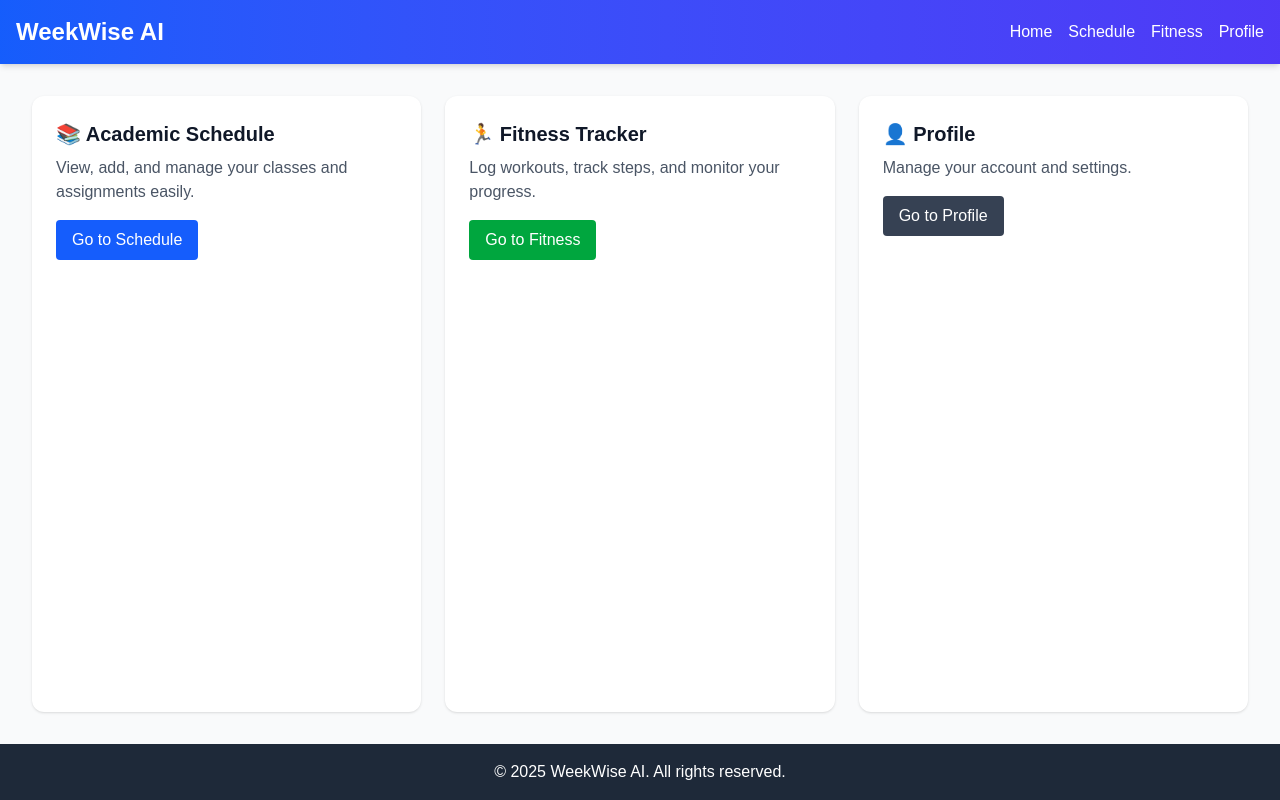
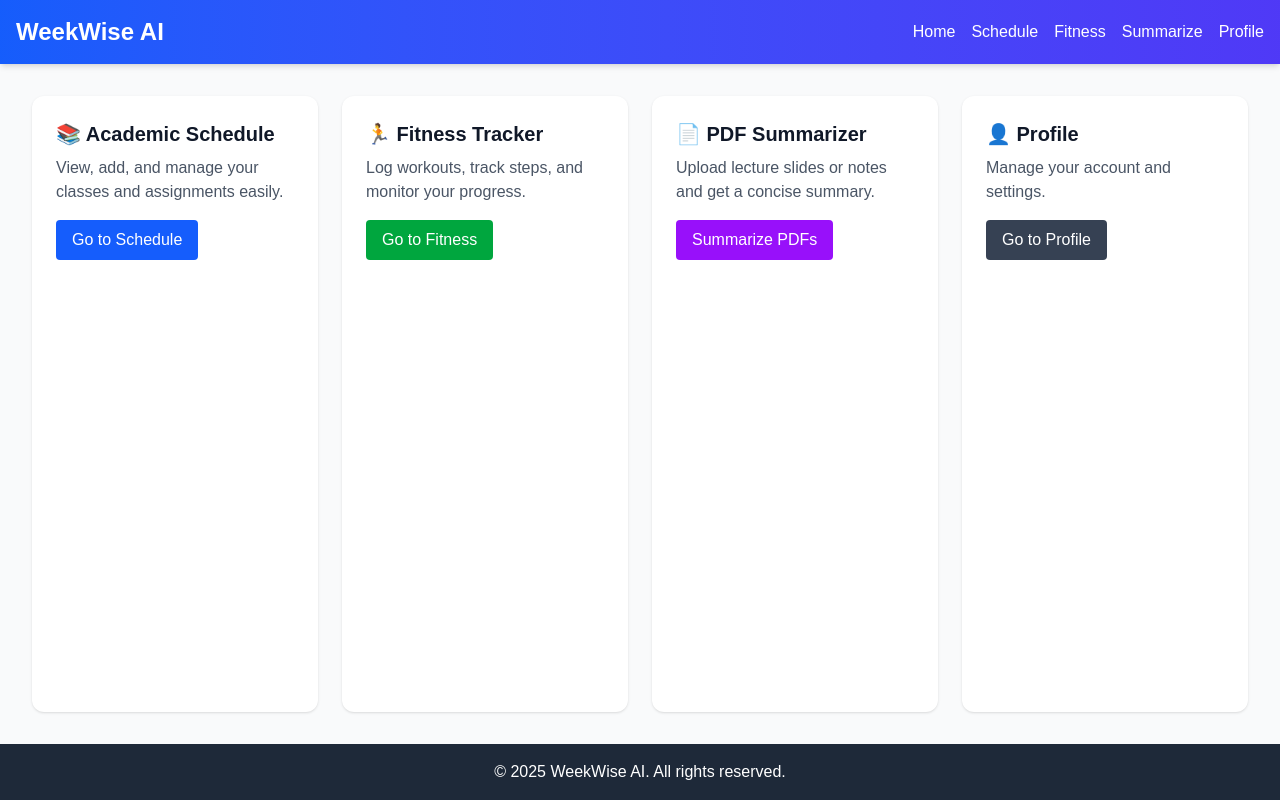
Before and after one commit to klajdi24/weekwise-ai, a Next.js app: page / in a window 1280 px wide. Built offline with nearby package versions, Linux system fonts and the light colour scheme.

Commit message:
Add Summarize page link to navbar

```diff
--- a/app/components/navbar.tsx
+++ b/app/components/navbar.tsx
@@ -6,16 +6,24 @@ export default function Navbar() {
     <nav className="bg-gradient-to-r from-blue-600 to-indigo-600 text-white shadow-md">
       <div className="max-w-7xl mx-auto px-4 py-4 flex justify-between items-center">
         <h1 className="text-2xl font-bold">WeekWise AI</h1>
+
         <div className="space-x-4">
           <Link href="/" className="hover:underline">
             Home
           </Link>
+
           <Link href="/schedule" className="hover:underline">
             Schedule
           </Link>
+
           <Link href="/fitness" className="hover:underline">
             Fitness
           </Link>
+
+          <Link href="/summarize" className="hover:underline">
+            Summarize
+          </Link>
+
           <Link href="/profile" className="hover:underline">
             Profile
           </Link>
--- a/app/page.tsx
+++ b/app/page.tsx
@@ -8,7 +8,8 @@ export default function Home() {
     <div className="min-h-screen flex flex-col bg-gray-50 text-gray-900">
       <Navbar />
 
-      <main className="flex-1 p-8 grid grid-cols-1 md:grid-cols-3 gap-6">
+      <main className="flex-1 p-8 grid grid-cols-1 md:grid-cols-4 gap-6">
+        {/* Academic Schedule */}
         <div className="bg-white p-6 rounded-xl shadow hover:shadow-lg transition">
           <h2 className="text-xl font-semibold mb-2">📚 Academic Schedule</h2>
           <p className="text-gray-600 mb-4">
@@ -21,6 +22,7 @@ export default function Home() {
           </Link>
         </div>
 
+        {/* Fitness Tracker */}
         <div className="bg-white p-6 rounded-xl shadow hover:shadow-lg transition">
           <h2 className="text-xl font-semibold mb-2">🏃 Fitness Tracker</h2>
           <p className="text-gray-600 mb-4">
@@ -33,9 +35,25 @@ export default function Home() {
           </Link>
         </div>
 
+        {/* PDF Summarizer */}
+        <div className="bg-white p-6 rounded-xl shadow hover:shadow-lg transition">
+          <h2 className="text-xl font-semibold mb-2">📄 PDF Summarizer</h2>
+          <p className="text-gray-600 mb-4">
+            Upload lecture slides or notes and get a concise summary.
+          </p>
+          <Link href="/summarize">
+            <button className="bg-purple-600 text-white px-4 py-2 rounded hover:bg-purple-700 transition">
+              Summarize PDFs
+            </button>
+          </Link>
+        </div>
+
+        {/* Profile */}
         <div className="bg-white p-6 rounded-xl shadow hover:shadow-lg transition">
           <h2 className="text-xl font-semibold mb-2">👤 Profile</h2>
-          <p className="text-gray-600 mb-4">Manage your account and settings.</p>
+          <p className="text-gray-600 mb-4">
+            Manage your account and settings.
+          </p>
           <Link href="/profile">
             <button className="bg-gray-700 text-white px-4 py-2 rounded hover:bg-gray-800 transition">
               Go to Profile
```
